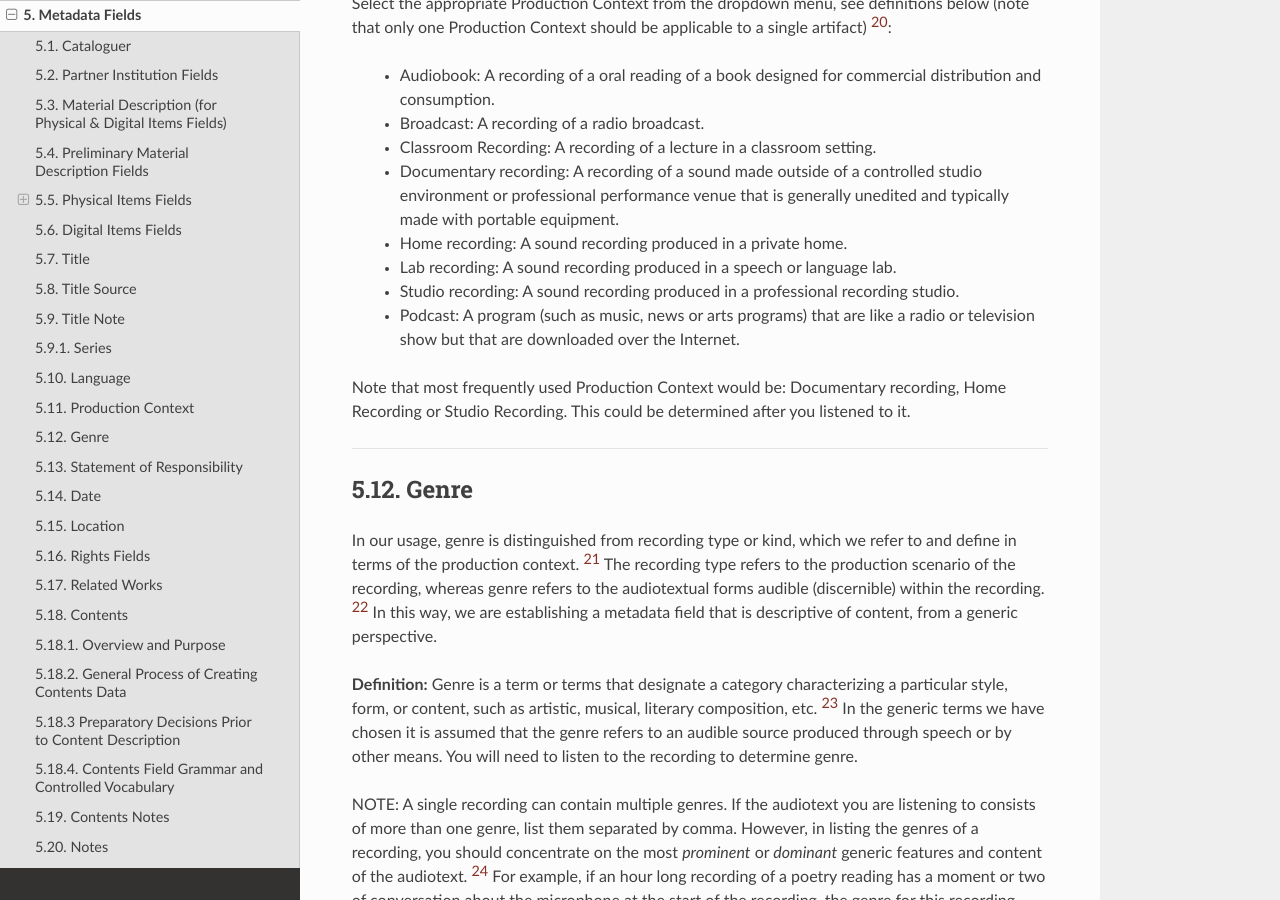
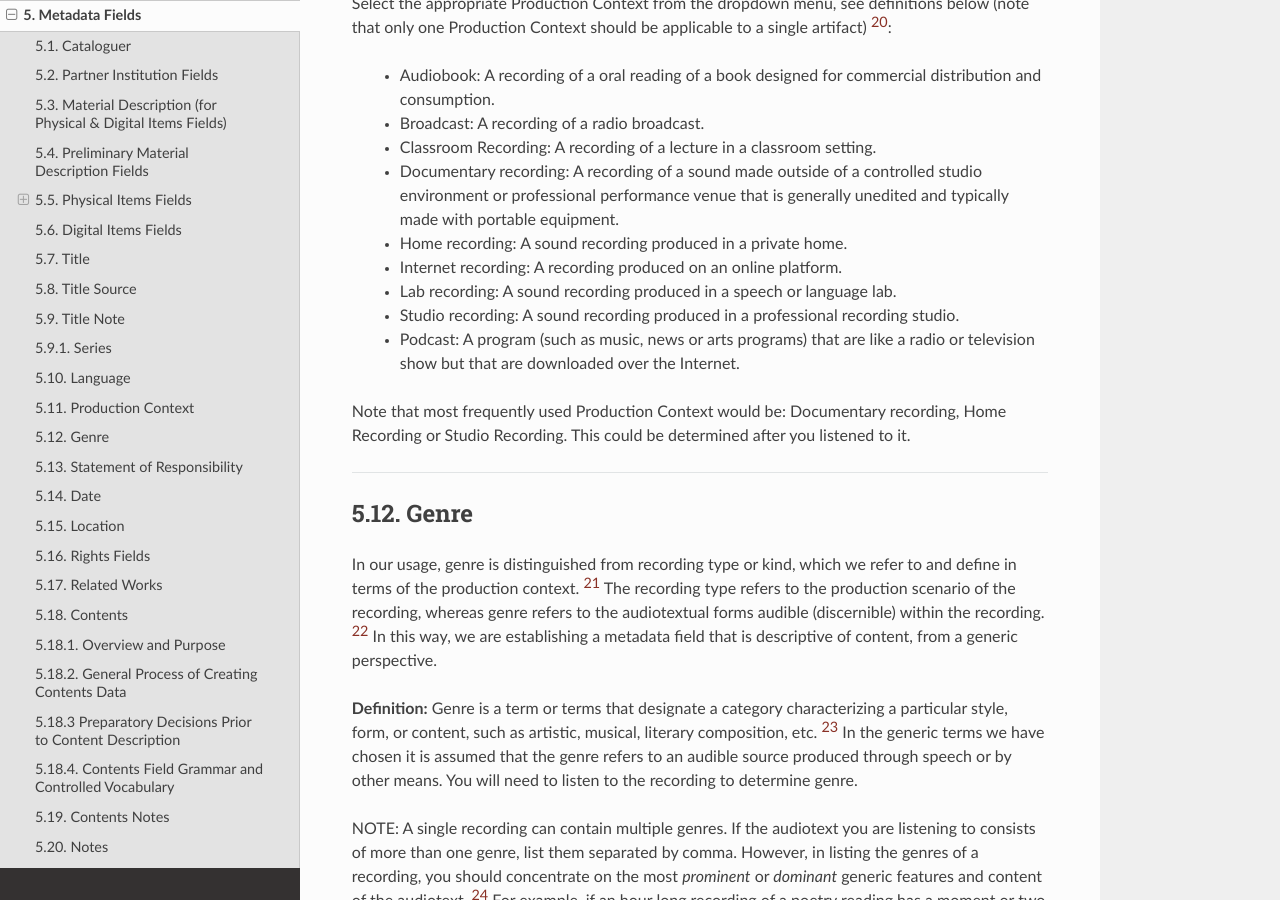
Before and after one commit to spokenweb/spokenweb-metadata-scheme, a Sphinx documentation site: the page built from docs/5-metadata-fields.rst, in a window 1280 px wide and 900 px high, scrolled down 10661 px. Built offline with Sphinx 7.4.7 and the Read the Docs theme 2.0.0, drawn with Linux system fonts in a browser that asks for light colours.

Commit message:
Update 5-metadata-fields.rst

```diff
--- a/docs/5-metadata-fields.rst
+++ b/docs/5-metadata-fields.rst
@@ -386,6 +386,7 @@ Select the appropriate Production Context from the dropdown menu, see definition
   * Classroom Recording: A recording of a lecture in a classroom setting.
   * Documentary recording: A recording of a sound made outside of a controlled studio environment or professional performance venue that is generally unedited and typically made with portable equipment.
   * Home recording: A sound recording produced in a private home.
+  * Internet recording: A recording produced on an online platform.
   * Lab recording: A sound recording produced in a speech or language lab.
   * Studio recording: A sound recording produced in a professional recording studio.
   * Podcast:  A program (such as music, news or arts programs) that are like a radio or television show but that are downloaded over the Internet.
```
